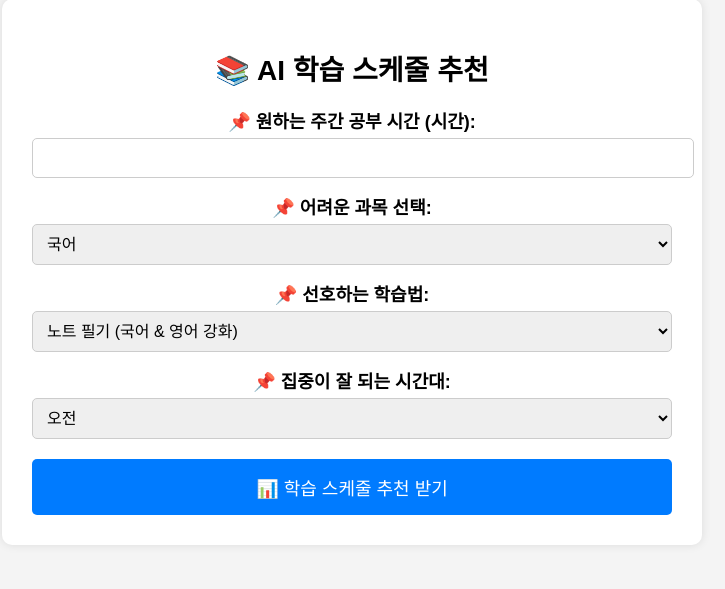
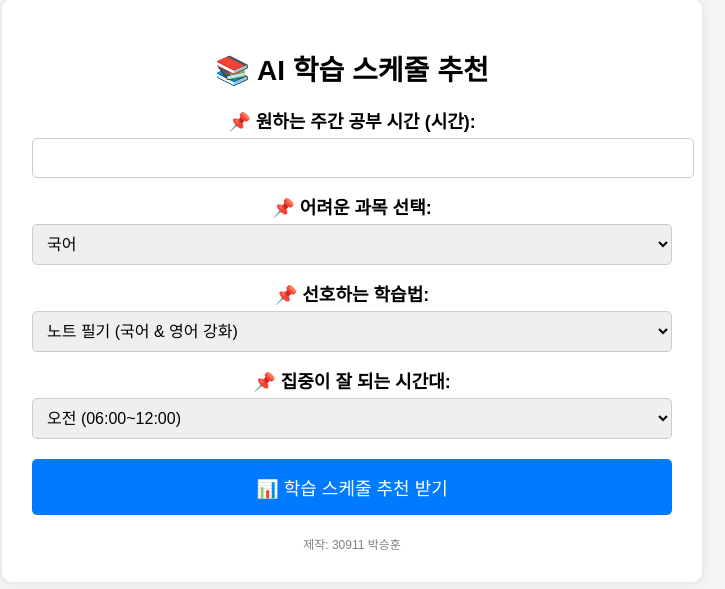
Before and after one commit to DanHyu0205/flask-study-planner, a Flask app: page / in a window 1280 px wide. Shown: the part 51-640 px from the top of the page, without its empty margins (288-1013 px from the left). Run offline with Flask 3, Linux system fonts and the light colour scheme.

Commit message:
Updated UI: Added time ranges & changed subject names

```diff
--- a/templates/index.html
+++ b/templates/index.html
@@ -51,6 +51,11 @@
         button:hover {
             background: #0056b3;
         }
+        .footer {
+            font-size: 12px;
+            color: gray;
+            margin-top: 20px;
+        }
     </style>
 </head>
 <body>
@@ -65,25 +70,28 @@
                 <option value="0">국어</option>
                 <option value="1">수학</option>
                 <option value="2">영어</option>
-                <option value="3">과학</option>
+                <option value="3">과학탐구 또는 사회탐구</option>
             </select>
 
             <label>📌 선호하는 학습법:</label>
             <select name="study_method">
                 <option value="0">노트 필기 (국어 & 영어 강화)</option>
                 <option value="1">문제 풀이 (균형 배분)</option>
-                <option value="2">인강 시청 (영어 & 과학 강화)</option>
+                <option value="2">인강 시청 (영어 & 과학탐구 또는 사회탐구 강화)</option>
             </select>
 
             <label>📌 집중이 잘 되는 시간대:</label>
             <select name="focus_time">
-                <option value="0">오전</option>
-                <option value="1">오후</option>
-                <option value="2">밤</option>
+                <option value="0">오전 (06:00~12:00)</option>
+                <option value="1">오후 (12:00~18:00)</option>
+                <option value="2">밤 (18:00~24:00)</option>
             </select>
 
             <button type="submit">📊 학습 스케줄 추천 받기</button>
         </form>
+        <div class="footer">
+            제작: 30911 박승훈
+        </div>
     </div>
 </body>
 </html>
```
Also changed, not shown: templates/result.html (+8 -0 lines).
